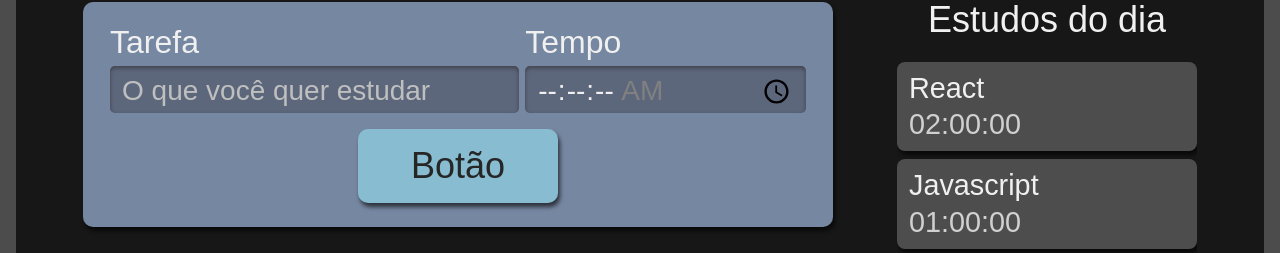
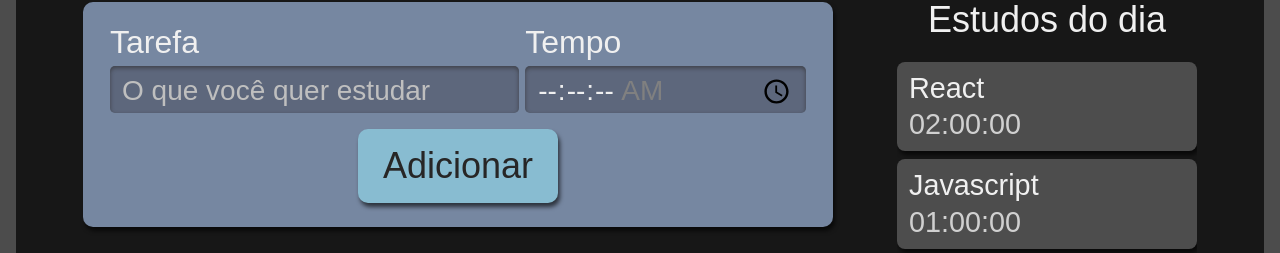
Before and after one commit to carneironline/alura-react-escrevendo-com-typescript, a React (Create React App) app: page / in a window 1280 px wide. Shown: the part 222-475 px from the top of the page. Built offline with nearby package versions, Linux system fonts and the light colour scheme.

Commit message:
Conhecendo Props

```diff
--- a/src/components/Botao/index.tsx
+++ b/src/components/Botao/index.tsx
@@ -2,11 +2,11 @@
 
 import style from './Botao.module.scss'
 
-class Botao extends React.Component {
+class Botao extends React.Component<{children: any}> {
     render(): React.ReactNode {
         return (
             <button className={style.botao}>
-                Botão
+                {this.props.children}
             </button>
         )
     }
--- a/src/components/Formulario/index.tsx
+++ b/src/components/Formulario/index.tsx
@@ -29,7 +29,7 @@
                         required
                     />
                 </div>
-                <Botao />
+                <Botao>Adicionar</Botao>
             </form>
         )
     }
```
